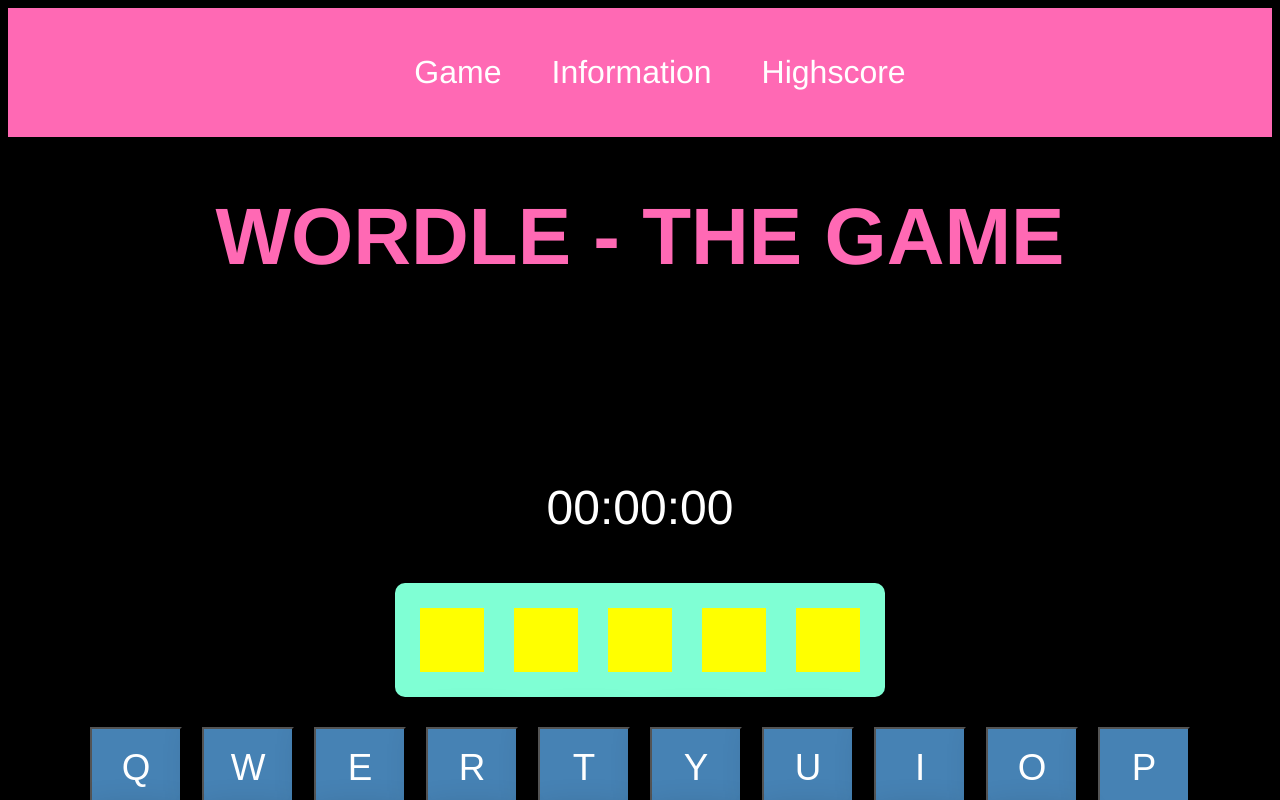
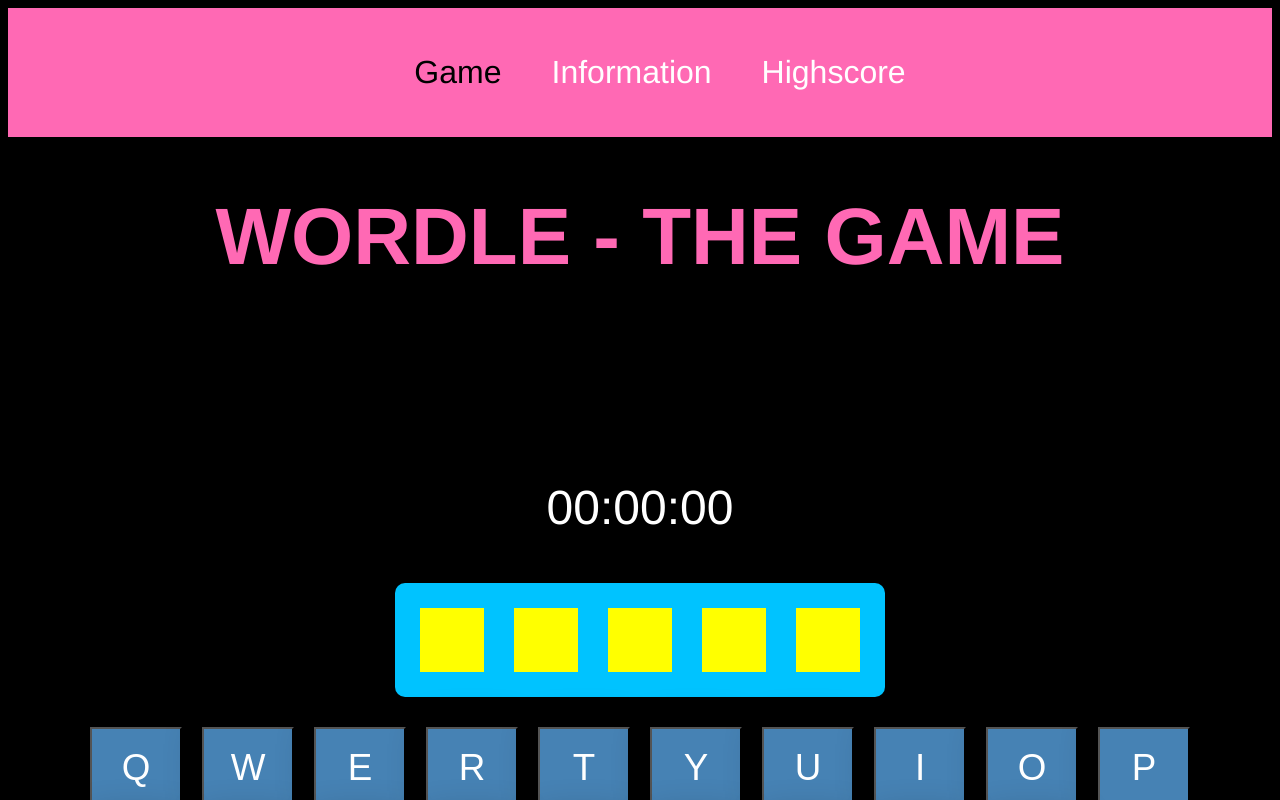
Before and after one commit to liber09/Wordle, a React (Create React App) app in the folder frontend/: page / in a window 1280 px wide. In both pictures the pointer is over the link "Game". Shown: the top 800 px of the page. Built offline with nearby package versions, Linux system fonts and the light colour scheme; no server answers.

Commit message:
Hover effect navbar, change color on gameRow

```diff
--- a/frontend/src/components/gameRow/gameRow.module.scss
+++ b/frontend/src/components/gameRow/gameRow.module.scss
@@ -1,5 +1,5 @@
 .gameRowContainer{
-    background-color: aquamarine;
+    background-color: rgb(0, 195, 255);
     display: flex;
     justify-content: center;
     gap: 30px;
--- a/frontend/src/components/navbar/navbar.module.scss
+++ b/frontend/src/components/navbar/navbar.module.scss
@@ -18,4 +18,8 @@
     color: white;
     text-decoration: none;
     font-size: 2em;
+
+    &:hover{
+        color: black;
+    }
 }
```
Also changed, not shown: 2 other files (tests, documents, lock files or other folders).
